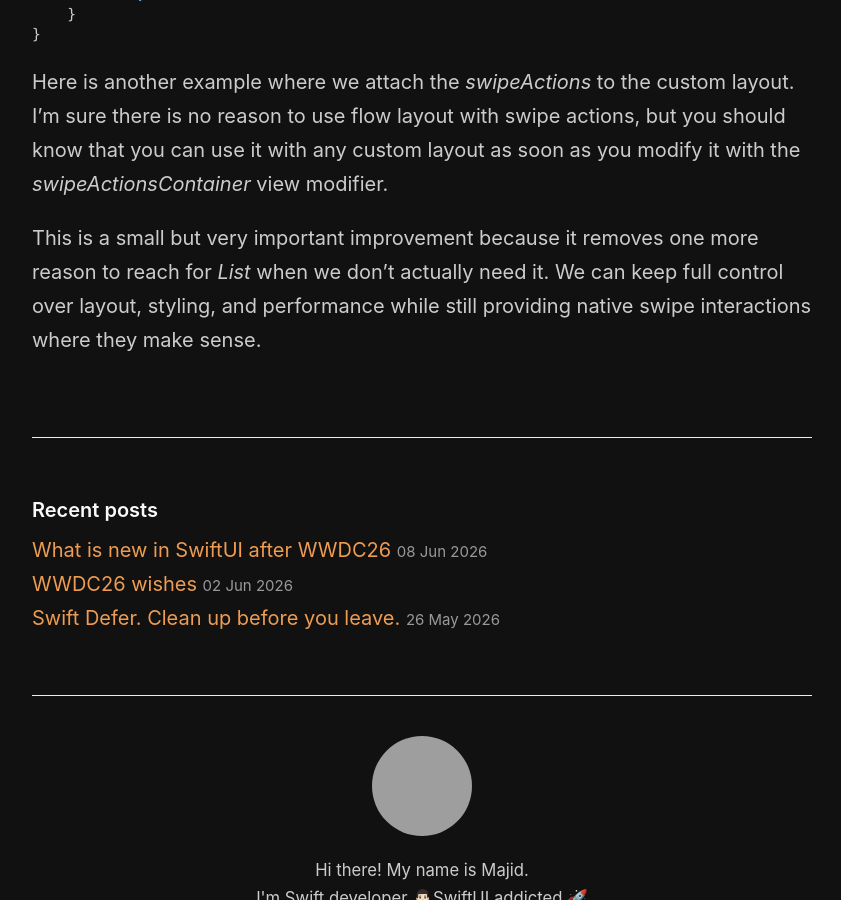
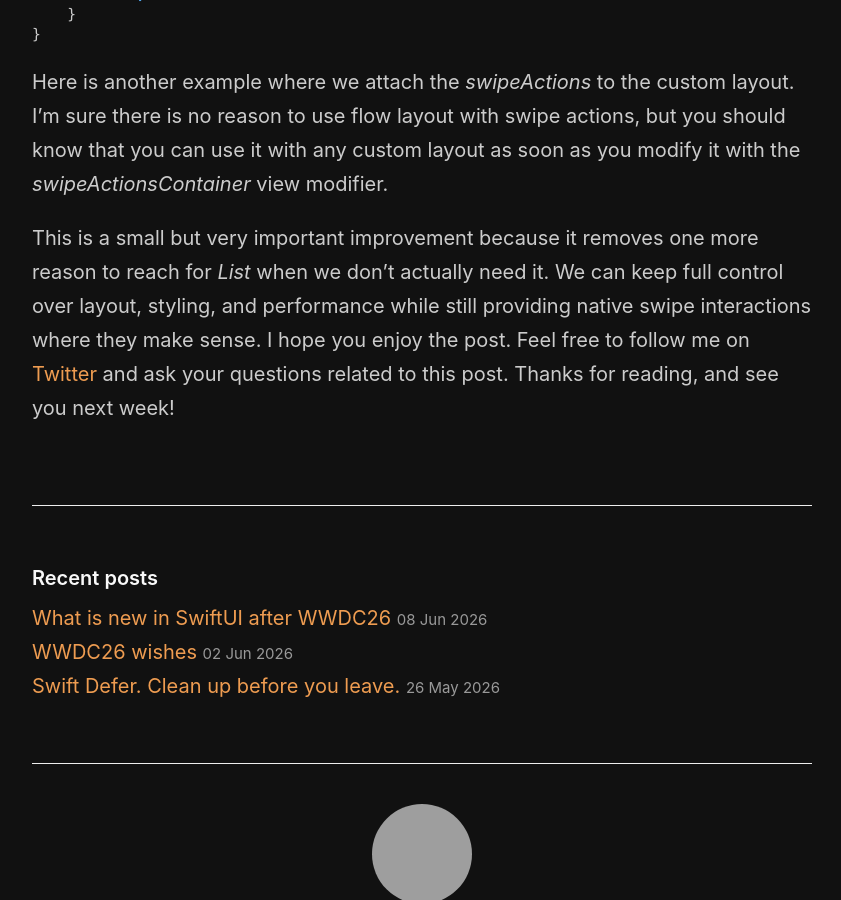
Before and after one commit to mecid/mecid.github.io, a Jekyll site: the page built from _posts/2026-06-16-swipe-actions-outside-of-list-in-swiftui.md, in a window 1280 px wide and 900 px high, scrolled down 2702 px, cut to the strip 0-900 px from the top of the window. Shown: the whole strip, without its empty margins (218-1059 px from the left). Built offline with Jekyll 4.4.1, drawn with Linux system fonts in a browser that asks for light colours; grey boxes are pictures that could not be loaded.

Commit message:
swipe actions conclusion tuned

```diff
--- a/_posts/2026-06-16-swipe-actions-outside-of-list-in-swiftui.md
+++ b/_posts/2026-06-16-swipe-actions-outside-of-list-in-swiftui.md
@@ -97,4 +97,4 @@ struct ContentView: View {
 
 Here is another example where we attach the *swipeActions* to the custom layout. I’m sure there is no reason to use flow layout with swipe actions, but you should know that you can use it with any custom layout as soon as you modify it with the *swipeActionsContainer* view modifier.
 
-This is a small but very important improvement because it removes one more reason to reach for *List* when we don’t actually need it. We can keep full control over layout, styling, and performance while still providing native swipe interactions where they make sense.
+This is a small but very important improvement because it removes one more reason to reach for *List* when we don’t actually need it. We can keep full control over layout, styling, and performance while still providing native swipe interactions where they make sense. I hope you enjoy the post. Feel free to follow me on [Twitter](https://twitter.com/mecid) and ask your questions related to this post. Thanks for reading, and see you next week!
```
